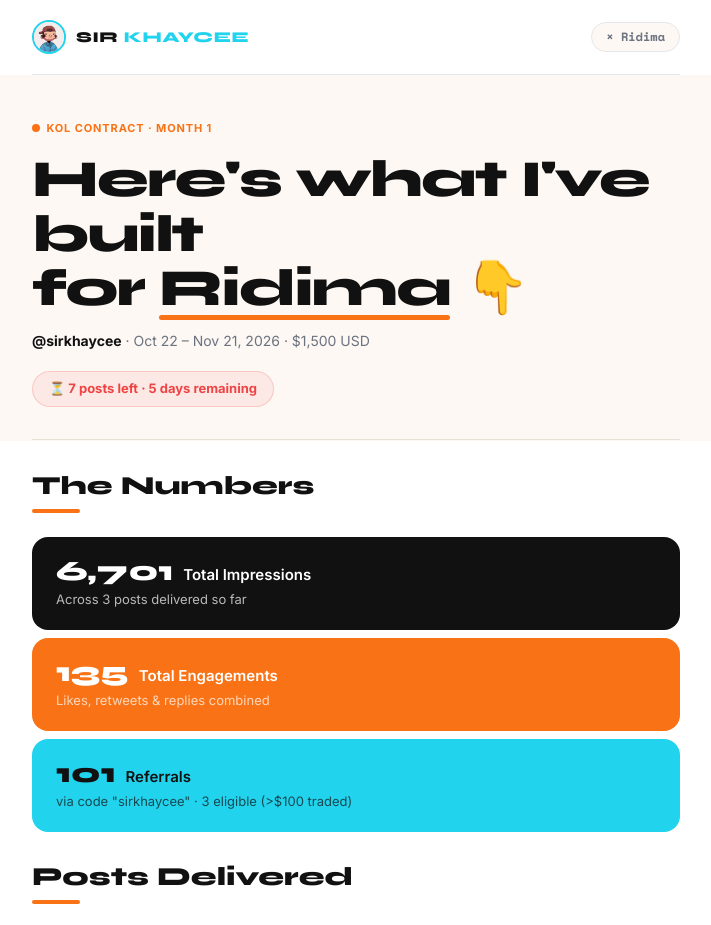
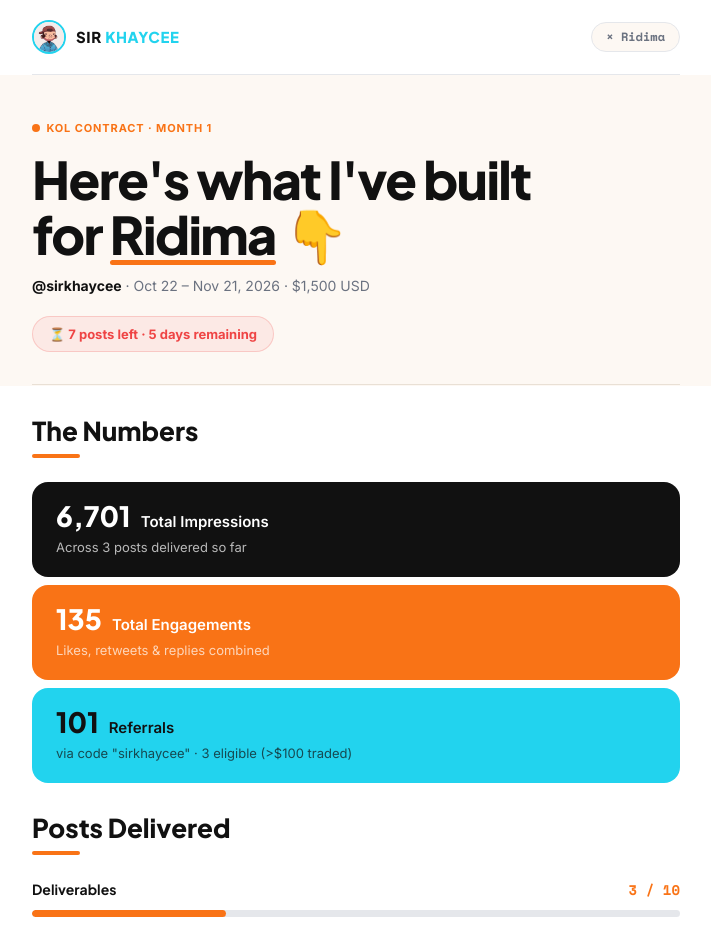
Before and after one commit to SirKhaycee/sirkhaycee, a plain HTML site: page campaigns/ridima/index.html in a window 1280 px wide. Shown: the top 925 px of the page, without its empty margins (284-995 px from the left). Drawn offline with nearby package versions, Linux system fonts and the light colour scheme.

Commit message:
Switch font from Syne to Plus Jakarta Sans
Replaces narrow Syne with Plus Jakarta Sans (800 weight) to match
the bold, wide, geometric heading style on the Rebirth Odyssey site.

Co-Authored-By: Claude Sonnet 4.6 <noreply@anthropic.com>
Claude-Session: https://claude.ai/code/session_01J9fvRLkbPRoySWyQmYF6cy

```diff
--- a/campaigns/ridima/index.html
+++ b/campaigns/ridima/index.html
@@ -6,7 +6,7 @@
 <title>Ridima × Sir Khaycee</title>
 <meta name="robots" content="noindex,nofollow">
 <link rel="preconnect" href="https://fonts.googleapis.com">
-<link rel="stylesheet" href="https://fonts.googleapis.com/css2?family=Syne:wght@400;600;700;800&family=Space+Mono:wght@400;700&family=Inter:wght@400;500;600;700&display=swap">
+<link rel="stylesheet" href="https://fonts.googleapis.com/css2?family=Plus+Jakarta+Sans:wght@400;500;600;700;800&family=Space+Mono:wght@400;700&family=Inter:wght@400;500;600;700&display=swap">
 <style>
 :root{
   --bg:#FFFFFF; --bg-blue:#EEF7FB; --bg-cream:#FDF8F3; --bg-dark:#111111;
@@ -25,7 +25,7 @@ a{text-decoration:none;color:inherit}
 header{padding:1.25rem 0;display:flex;align-items:center;justify-content:space-between;border-bottom:1px solid var(--border)}
 .logo{display:flex;align-items:center;gap:.625rem}
 .logo-img{width:34px;height:34px;border-radius:50%;object-fit:cover;border:2px solid var(--cyan)}
-.logo-text{font-family:'Syne',sans-serif;font-size:.9375rem;font-weight:800;text-transform:uppercase;letter-spacing:.04em}
+.logo-text{font-family:'Plus Jakarta Sans',sans-serif;font-size:.9375rem;font-weight:800;text-transform:uppercase;letter-spacing:.04em}
 .logo-text span{color:var(--cyan)}
 .collab-badge{font-family:'Space Mono',monospace;font-size:.75rem;font-weight:700;
   background:var(--bg-cream);border:1.5px solid var(--border);
@@ -38,7 +38,7 @@ header{padding:1.25rem 0;display:flex;align-items:center;justify-content:space-b
   font-size:.6875rem;font-weight:700;letter-spacing:.08em;text-transform:uppercase;
   color:var(--orange);margin-bottom:1rem}
 .contract-tag::before{content:'';width:8px;height:8px;border-radius:50%;background:var(--orange)}
-.hero-hl{font-family:'Syne',sans-serif;
+.hero-hl{font-family:'Plus Jakarta Sans',sans-serif;
   font-size:clamp(2rem,8vw,3.25rem);font-weight:800;line-height:1.05;letter-spacing:-.03em;
   margin-bottom:.875rem}
 .hero-hl .u{display:inline-block;position:relative}
@@ -53,7 +53,7 @@ header{padding:1.25rem 0;display:flex;align-items:center;justify-content:space-b
 
 /* SECTION */
 .sec{padding:2rem 0}
-.sec-title{font-family:'Syne',sans-serif;font-size:1.625rem;font-weight:800;line-height:1;margin-bottom:1.5rem}
+.sec-title{font-family:'Plus Jakarta Sans',sans-serif;font-size:1.625rem;font-weight:800;line-height:1;margin-bottom:1.5rem}
 .sec-title::after{content:'';display:block;width:48px;height:4px;background:var(--orange);border-radius:2px;margin-top:.625rem}
 
 /* STAT CARDS */
@@ -63,13 +63,13 @@ header{padding:1.25rem 0;display:flex;align-items:center;justify-content:space-b
 .nc.orange{background:var(--orange);color:#FFF}
 .nc.cyan{background:var(--cyan);color:#111}
 .nc-top{display:flex;align-items:baseline;gap:.625rem;margin-bottom:.25rem}
-.nc-num{font-family:'Syne',sans-serif;font-size:1.75rem;font-weight:800;line-height:1}
+.nc-num{font-family:'Plus Jakarta Sans',sans-serif;font-size:1.75rem;font-weight:800;line-height:1}
 .nc-label{font-size:.9375rem;font-weight:600}
 .nc-sub{font-size:.8125rem;opacity:.7}
 
 /* PROGRESS */
 .prog-row{display:flex;justify-content:space-between;align-items:center;margin-bottom:.625rem}
-.prog-title{font-family:'Syne',sans-serif;font-size:.875rem;font-weight:700}
+.prog-title{font-family:'Plus Jakarta Sans',sans-serif;font-size:.875rem;font-weight:700}
 .prog-frac{font-family:'Space Mono',monospace;font-size:.875rem;font-weight:700;color:var(--orange)}
 .track{height:7px;background:var(--border);border-radius:4px;overflow:hidden;margin-bottom:1.5rem}
 .fill{height:100%;border-radius:4px;background:var(--orange)}
@@ -83,7 +83,7 @@ header{padding:1.25rem 0;display:flex;align-items:center;justify-content:space-b
 .post.ct{background:linear-gradient(145deg,#022C22,#065F46)}
 
 .post-top{padding:1.25rem 1.25rem 1rem;display:flex;gap:1rem;align-items:flex-start}
-.post-n{font-family:'Syne',sans-serif;font-size:3rem;font-weight:800;line-height:1;
+.post-n{font-family:'Plus Jakarta Sans',sans-serif;font-size:3rem;font-weight:800;line-height:1;
   color:rgba(255,255,255,.2);flex-shrink:0}
 .post-info{flex:1;min-width:0}
 .post-link{display:block;font-size:.8125rem;font-weight:600;color:rgba(255,255,255,.85);
@@ -112,7 +112,7 @@ header{padding:1.25rem 0;display:flex;align-items:center;justify-content:space-b
 
 .pend{background:var(--bg-cream);border:1.5px dashed var(--border);
   border-radius:16px;padding:.875rem 1.25rem;display:flex;align-items:center;gap:.875rem}
-.pend-n{font-family:'Syne',sans-serif;font-size:1.75rem;font-weight:800;color:var(--border)}
+.pend-n{font-family:'Plus Jakarta Sans',sans-serif;font-size:1.75rem;font-weight:800;color:var(--border)}
 .pend-t{font-size:.8125rem;color:var(--text-sub)}
 
 /* REFERRAL */
@@ -131,7 +131,7 @@ header{padding:1.25rem 0;display:flex;align-items:center;justify-content:space-b
 /* VOLUME */
 .vol-card{background:var(--bg-dark);border-radius:20px;padding:1.5rem;color:#FFF}
 .vcl{font-size:.6875rem;font-weight:700;letter-spacing:.08em;text-transform:uppercase;color:rgba(255,255,255,.4);margin-bottom:.35rem}
-.vcn{font-family:'Syne',sans-serif;font-size:2rem;font-weight:800;line-height:1}
+.vcn{font-family:'Plus Jakarta Sans',sans-serif;font-size:2rem;font-weight:800;line-height:1}
 .vcn.pend{font-size:.9375rem;color:rgba(255,255,255,.4)}
 .vt{margin-top:1.25rem}
 .vtr{display:flex;justify-content:space-between;align-items:baseline;margin-bottom:.4rem}
@@ -146,7 +146,7 @@ footer{background:var(--bg-dark);border-radius:20px 20px 0 0;padding:2rem 0;marg
 footer .page{display:flex;justify-content:space-between;align-items:center;flex-wrap:wrap;gap:1rem}
 .flogo{display:flex;align-items:center;gap:.5rem}
 .flogo-img{width:28px;height:28px;border-radius:50%;object-fit:cover;border:1.5px solid var(--cyan)}
-.flogo-text{font-family:'Syne',sans-serif;font-size:.8125rem;font-weight:800;text-transform:uppercase;letter-spacing:.04em;color:#FFF}
+.flogo-text{font-family:'Plus Jakarta Sans',sans-serif;font-size:.8125rem;font-weight:800;text-transform:uppercase;letter-spacing:.04em;color:#FFF}
 .flogo-text span{color:var(--cyan)}
 .fts{font-family:'Space Mono',monospace;font-size:.6875rem;color:rgba(255,255,255,.35)}
 </style>
```
